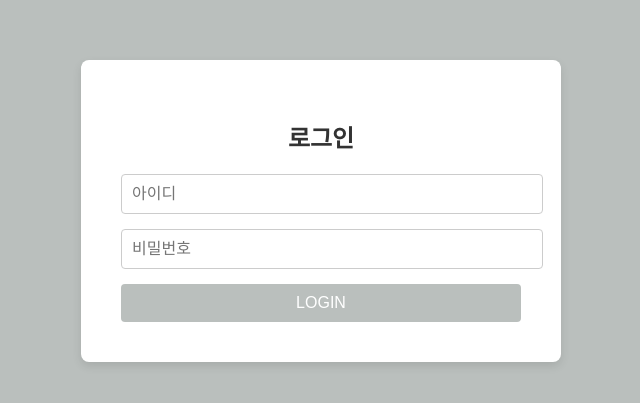
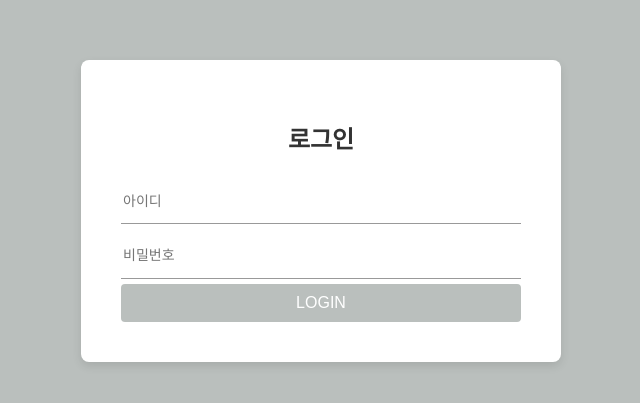
Before and after one commit to CHZEE93/projectJ, a React (Create React App) app in the folder projectj_front/: page /login in a window 1280 px wide. Shown: the part 189-592 px from the top of the page, without its empty margins (319-959 px from the left). Built offline with nearby package versions, Linux system fonts and the light colour scheme.

Commit message:
InputBox 컴포넌트 생성성

```diff
--- /dev/null
+++ b/projectj_front/src/Components/InputBox/index.tsx
@@ -0,0 +1,55 @@
+import styled from "styled-components";
+
+interface Props {
+    type : 'text' | 'password';
+    label?: string
+    placeholder?: string;
+}
+
+const InputBoxContainer = styled.div`
+    display: flex;
+    flex-direction: column;
+    padding: 5px 0px;
+`;
+
+const InputBoxLabel = styled.div`
+    display: flex;
+    color: rgba(0,0,0,0.7);
+    font-size: 14px;
+    font-weight: 400;
+    line-height: 140%;
+`
+
+const InputBoxBox = styled.div`
+    border-bottom: 1px solid rgba(0, 0, 0, 0.4);
+    padding: 11px 16px 11px 0px;
+    display: flex;
+    align-items: center;
+`;
+
+const InputBoxContent = styled.input.attrs<{ inputType?: string, inputPlaceholder?: string}>(
+    (props) => ({
+        type: props.inputType || "text",
+        placeholder: props.inputPlaceholder || ""
+    })
+)`
+    border: none;
+    background: none;
+    outline: none;
+    flex: 1;
+    color:rgba(0, 0, 0, 0.7);
+    font-size: 14px;
+    font-weight: 400;
+    line-height: 140%;
+`
+
+export default function InputBox({type, label, placeholder}:Props){
+    return(
+        <InputBoxContainer>
+            {label !== undefined && (<InputBoxLabel>{label}</InputBoxLabel>) }
+            <InputBoxBox>
+                <InputBoxContent inputType={type} inputPlaceholder={placeholder} />
+            </InputBoxBox>
+        </InputBoxContainer>
+    )
+}
--- a/projectj_front/src/views/Login/index.tsx
+++ b/projectj_front/src/views/Login/index.tsx
@@ -1,4 +1,5 @@
 import styled from "styled-components";
+import InputBox from "../../Components/InputBox";
 
 const LoginContainer = styled.div`
     display: flex;
@@ -24,15 +25,6 @@ const Title = styled.h2`
   color: #333;
 `;
 
-const Input = styled.input`
-  width: 100%;
-  padding: 10px;
-  margin-bottom: 15px;
-  border: 1px solid #ccc;
-  border-radius: 4px;
-  font-size: 16px;
-`;
-
 const Button = styled.button`
   width: 100%;
   padding: 10px;
@@ -54,8 +46,8 @@ export default function Login(){
     <LoginContainer>
         <LoginBox>
             <Title>로그인</Title>
-            <Input type="text" placeholder="아이디" />
-            <Input type="password" placeholder="비밀번호" />
+            <InputBox type="text" placeholder="아이디" />
+            <InputBox type="password" placeholder="비밀번호"/>
             <Button>LOGIN</Button>
         </LoginBox>
     </LoginContainer>
```
